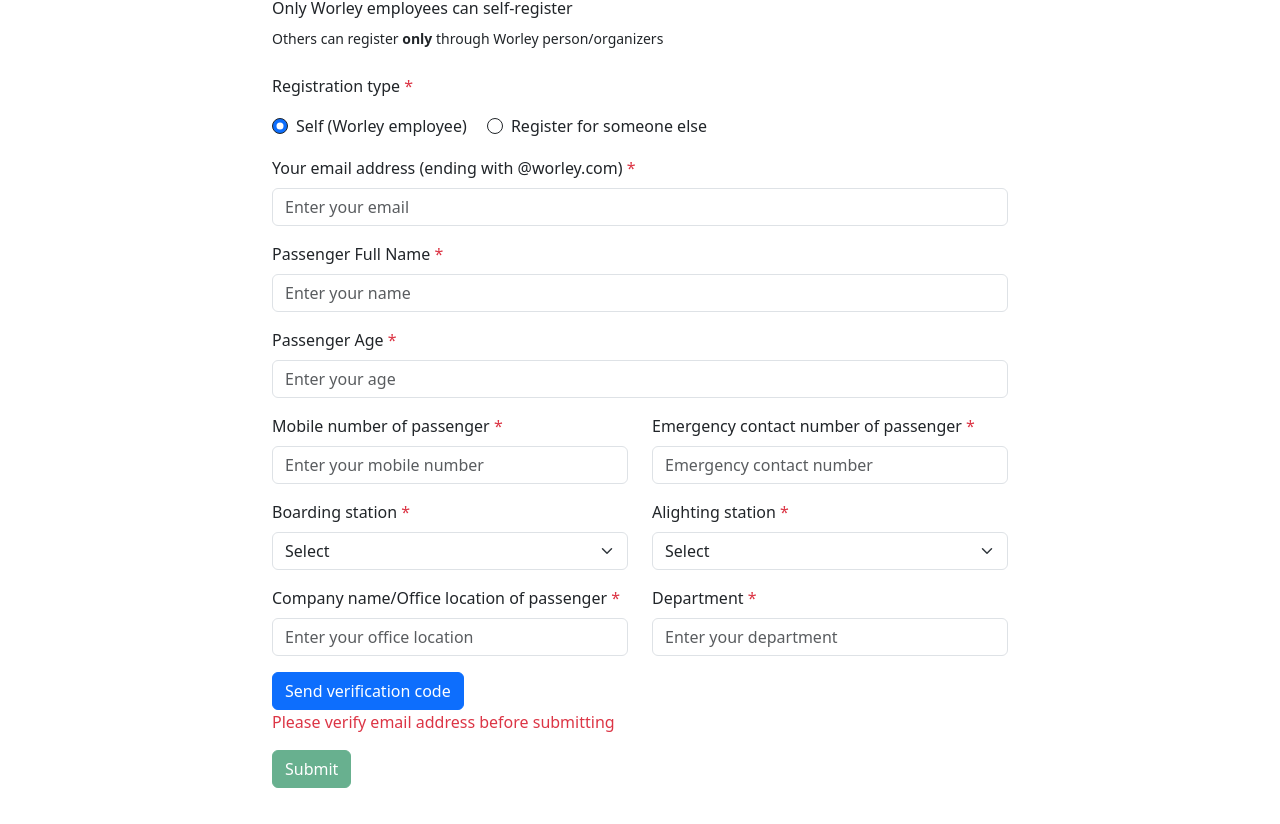
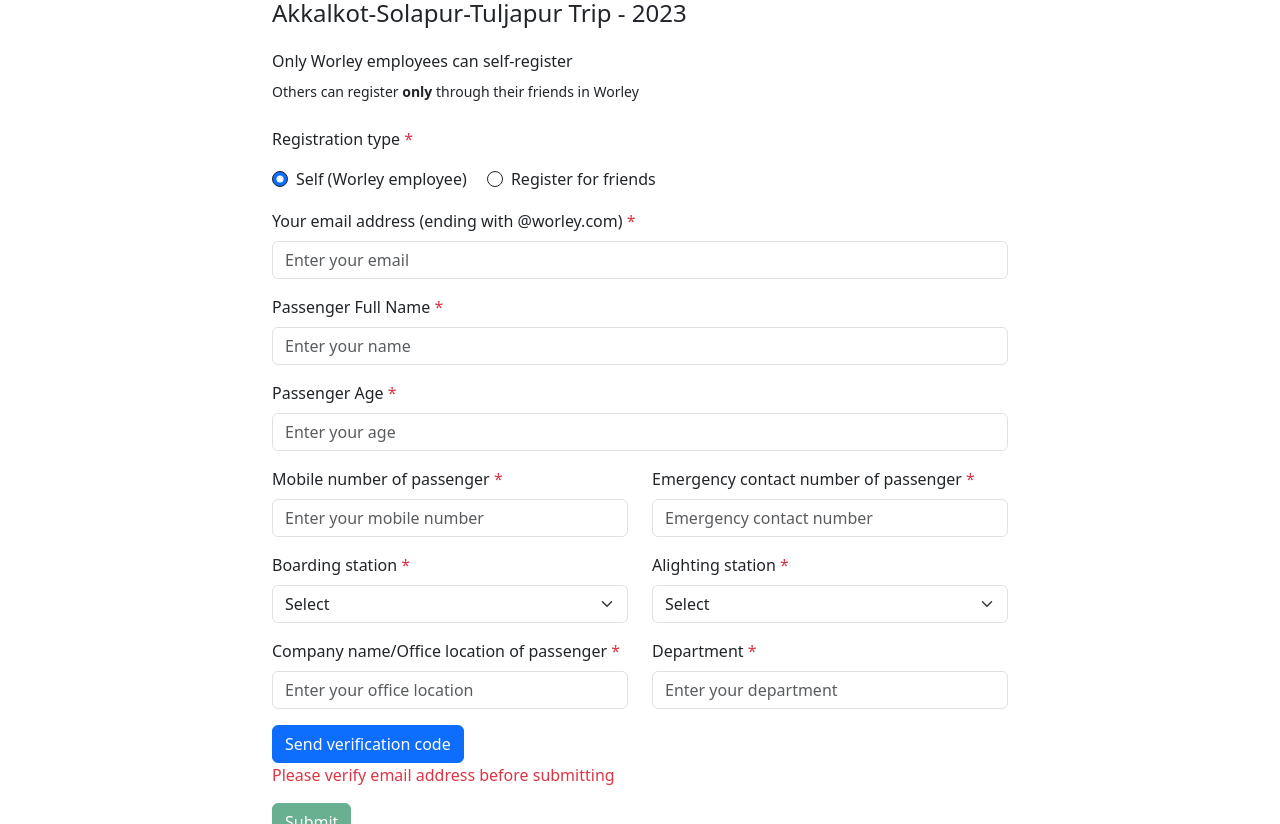
Before and after one commit to abhijoshi2k/trip-manager, a website: page docs/index.html in a window 1280 px wide. Shown: the part 161-985 px from the top of the page. Drawn offline with nearby package versions, Linux system fonts and the light colour scheme.

Commit message:
Update index.html

```diff
--- a/docs/index.html
+++ b/docs/index.html
@@ -53,10 +53,11 @@
 			<div class="row">
 				<div class="col-lg-8 offset-lg-2">
 					<h1>Registration</h1>
+					<h4 class="mb-4">Akkalkot-Solapur-Tuljapur Trip - 2023</h4>
 					<h6>Only Worley employees can self-register</h6>
 					<small>
-						Others can register <b>only</b> through Worley
-						person/organizers
+						Others can register <b>only</b> through their friends in
+						Worley
 					</small>
 					<div class="mb-4"></div>
 					<form id="ver-form">
@@ -96,7 +97,7 @@
 										class="form-check-label"
 										for="reg-other"
 									>
-										Register for someone else
+										Register for friends
 									</label>
 								</div>
 							</div>
```
